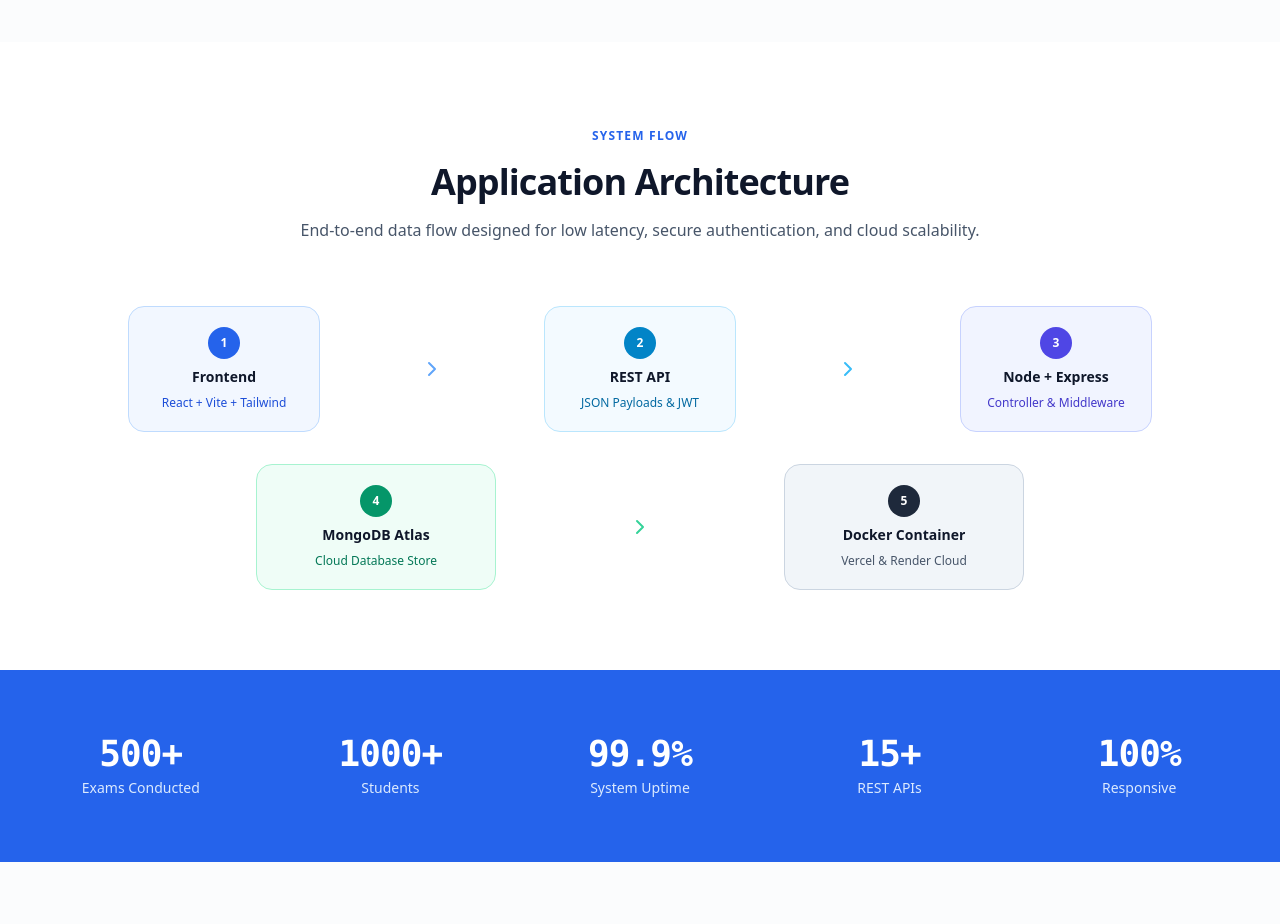
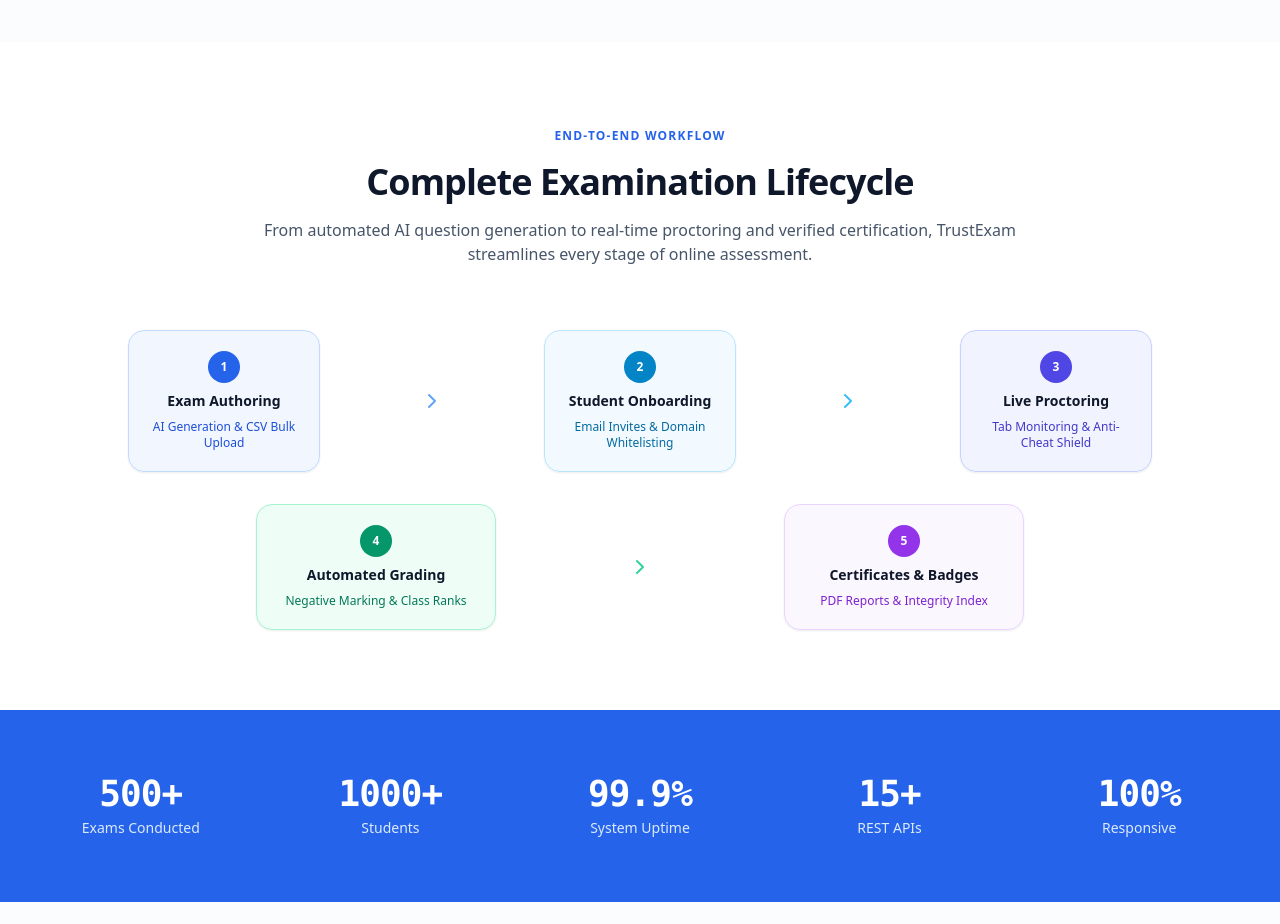
Before and after one commit to arvi8080/TrustExam, a React (Vite) app in the folder frontend/: page / in a window 1280 px wide. Shown: the part 2980-3904 px from the top of the page. Built offline with nearby package versions, Linux system fonts and the light colour scheme.

Commit message:
feat(landing): replace Application Architecture with professional Complete Examination Lifecycle workflow

```diff
--- a/frontend/src/components/LandingPage.jsx
+++ b/frontend/src/components/LandingPage.jsx
@@ -630,30 +630,32 @@ const LandingPage = () => {
         </div>
       </section>
 
-      {/* ARCHITECTURE SECTION */}
+      {/* EXAM WORKFLOW SECTION */}
       <section className="py-20 bg-white">
         <div className="max-w-7xl mx-auto px-4 sm:px-6 lg:px-8">
 
           <div className="text-center max-w-3xl mx-auto space-y-4 mb-16">
-            <span className="text-xs font-bold uppercase tracking-widest text-blue-600">SYSTEM FLOW</span>
+            <span className="text-xs font-bold uppercase tracking-widest text-blue-600">END-TO-END WORKFLOW</span>
             <h2 className="text-3xl sm:text-4xl font-extrabold text-slate-900 tracking-tight">
-              Application Architecture
+              Complete Examination Lifecycle
             </h2>
             <p className="text-slate-600 text-base">
-              End-to-end data flow designed for low latency, secure authentication, and cloud scalability.
+              From automated AI question generation to real-time proctoring and verified certification, TrustExam streamlines every stage of online assessment.
             </p>
           </div>
 
-          <div className="max-w-5xl mx-auto">
+          <div className="max-w-5xl mx-auto space-y-8">
+
+            {/* Top Row: Steps 1 to 3 */}
             <div className="grid sm:grid-cols-2 lg:grid-cols-5 gap-4 items-center">
 
               {/* Step 1 */}
-              <div className="p-5 bg-blue-50/80 rounded-2xl border border-blue-200 text-center space-y-2 relative">
+              <div className="p-5 bg-blue-50/80 rounded-2xl border border-blue-200 text-center space-y-2 relative shadow-soft-sm hover:shadow-soft-md transition-all">
                 <div className="w-8 h-8 rounded-full bg-blue-600 text-white font-bold text-xs flex items-center justify-center mx-auto">
                   1
                 </div>
-                <h4 className="font-bold text-slate-900 text-sm">Frontend</h4>
-                <p className="text-xs text-blue-700 font-medium">React + Vite + Tailwind</p>
+                <h4 className="font-bold text-slate-900 text-sm">Exam Authoring</h4>
+                <p className="text-xs text-blue-700 font-medium">AI Generation & CSV Bulk Upload</p>
               </div>
 
               {/* Arrow */}
@@ -662,12 +664,12 @@ const LandingPage = () => {
               </div>
 
               {/* Step 2 */}
-              <div className="p-5 bg-sky-50/80 rounded-2xl border border-sky-200 text-center space-y-2">
+              <div className="p-5 bg-sky-50/80 rounded-2xl border border-sky-200 text-center space-y-2 shadow-soft-sm hover:shadow-soft-md transition-all">
                 <div className="w-8 h-8 rounded-full bg-sky-600 text-white font-bold text-xs flex items-center justify-center mx-auto">
                   2
                 </div>
-                <h4 className="font-bold text-slate-900 text-sm">REST API</h4>
-                <p className="text-xs text-sky-700 font-medium">JSON Payloads & JWT</p>
+                <h4 className="font-bold text-slate-900 text-sm">Student Onboarding</h4>
+                <p className="text-xs text-sky-700 font-medium">Email Invites & Domain Whitelisting</p>
               </div>
 
               {/* Arrow */}
@@ -676,39 +678,42 @@ const LandingPage = () => {
               </div>
 
               {/* Step 3 */}
-              <div className="p-5 bg-indigo-50/80 rounded-2xl border border-indigo-200 text-center space-y-2">
+              <div className="p-5 bg-indigo-50/80 rounded-2xl border border-indigo-200 text-center space-y-2 shadow-soft-sm hover:shadow-soft-md transition-all">
                 <div className="w-8 h-8 rounded-full bg-indigo-600 text-white font-bold text-xs flex items-center justify-center mx-auto">
                   3
                 </div>
-                <h4 className="font-bold text-slate-900 text-sm">Node + Express</h4>
-                <p className="text-xs text-indigo-700 font-medium">Controller & Middleware</p>
+                <h4 className="font-bold text-slate-900 text-sm">Live Proctoring</h4>
+                <p className="text-xs text-indigo-700 font-medium">Tab Monitoring & Anti-Cheat Shield</p>
               </div>
 
             </div>
 
-            <div className="grid sm:grid-cols-2 lg:grid-cols-3 gap-6 items-center pt-8 max-w-3xl mx-auto">
+            {/* Bottom Row: Steps 4 and 5 */}
+            <div className="grid sm:grid-cols-2 lg:grid-cols-3 gap-6 items-center max-w-3xl mx-auto">
+
               {/* Step 4 */}
-              <div className="p-5 bg-emerald-50/80 rounded-2xl border border-emerald-200 text-center space-y-2">
+              <div className="p-5 bg-emerald-50/80 rounded-2xl border border-emerald-200 text-center space-y-2 shadow-soft-sm hover:shadow-soft-md transition-all">
                 <div className="w-8 h-8 rounded-full bg-emerald-600 text-white font-bold text-xs flex items-center justify-center mx-auto">
                   4
                 </div>
-                <h4 className="font-bold text-slate-900 text-sm">MongoDB Atlas</h4>
-                <p className="text-xs text-emerald-700 font-medium">Cloud Database Store</p>
+                <h4 className="font-bold text-slate-900 text-sm">Automated Grading</h4>
+                <p className="text-xs text-emerald-700 font-medium">Negative Marking & Class Ranks</p>
               </div>
 
               {/* Arrow */}
               <div className="hidden lg:flex items-center justify-center text-emerald-400">
-                <ChevronRight className="w-6 h-6 rotate-90 sm:rotate-0" />
+                <ChevronRight className="w-6 h-6" />
               </div>
 
               {/* Step 5 */}
-              <div className="p-5 bg-slate-100 rounded-2xl border border-slate-300 text-center space-y-2">
-                <div className="w-8 h-8 rounded-full bg-slate-800 text-white font-bold text-xs flex items-center justify-center mx-auto">
+              <div className="p-5 bg-purple-50/80 rounded-2xl border border-purple-200 text-center space-y-2 shadow-soft-sm hover:shadow-soft-md transition-all">
+                <div className="w-8 h-8 rounded-full bg-purple-600 text-white font-bold text-xs flex items-center justify-center mx-auto">
                   5
                 </div>
-                <h4 className="font-bold text-slate-900 text-sm">Docker Container</h4>
-                <p className="text-xs text-slate-600 font-medium">Vercel & Render Cloud</p>
+                <h4 className="font-bold text-slate-900 text-sm">Certificates & Badges</h4>
+                <p className="text-xs text-purple-700 font-medium">PDF Reports & Integrity Index</p>
               </div>
+
             </div>
 
           </div>
```
